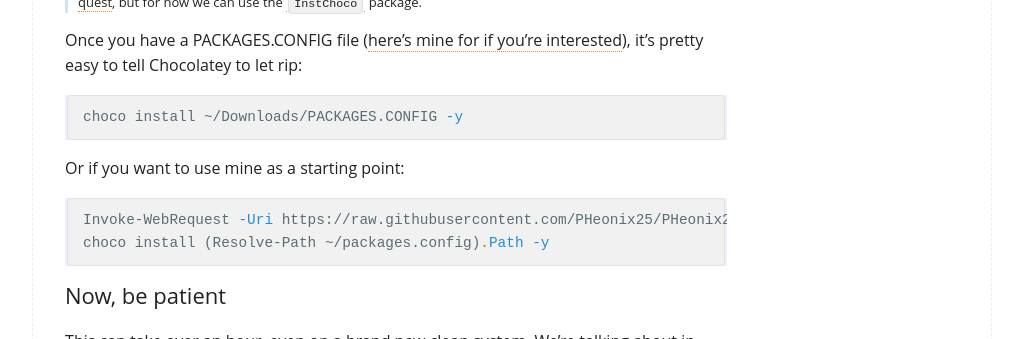
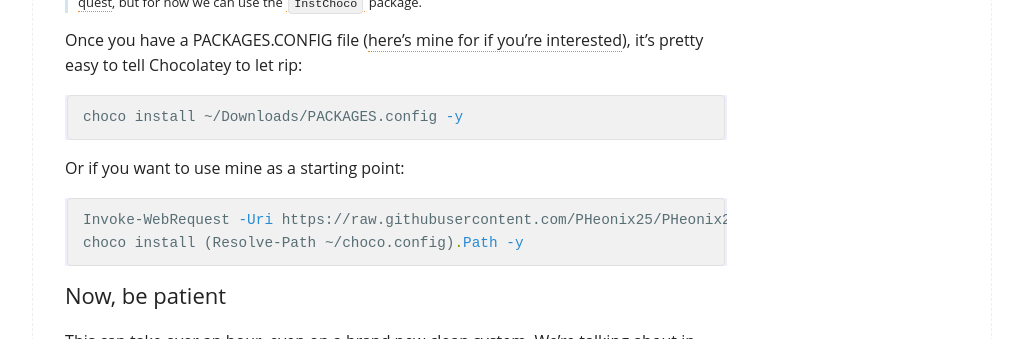
Before and after one commit to PHeonix25/PHeonix25.github.io, a Jekyll site: the page built from _posts/2019-01-28-Chocolatey-and-a-new-machine.md, in a window 1280 px wide and 900 px high, scrolled down 1447 px. Shown: the part 151-490 px from the top of the window, without its empty margins (128-1151 px from the left). Built offline with Jekyll 4.4.1, drawn with Linux system fonts in a browser that asks for light colours; a style sheet for code colours, icons or effects is not loaded.

Commit message:
Renaming PACKAGES.CONFIG to choco.config

````diff
--- a/_posts/2019-01-28-Chocolatey-and-a-new-machine.md
+++ b/_posts/2019-01-28-Chocolatey-and-a-new-machine.md
@@ -53,17 +53,17 @@
 
 > **NOTE:** Unfortunately, Chocolatey doesn't have a command (YET) to export everything that you have installed to a format that it can re-read. You can follow the development of this feature in [this feature request](https://github.com/chocolatey/choco/issues/357), but for now we can use the [`InstChoco`](https://chocolatey.org/packages/instchoco) package.
 
-Once you have a PACKAGES.CONFIG file ([here's mine for if you're interested](/assets/PACKAGES.CONFIG)), it's pretty easy to tell Chocolatey to let rip:
+Once you have a PACKAGES.CONFIG file ([here's mine for if you're interested](/assets/choco.config)), it's pretty easy to tell Chocolatey to let rip:
 
 ```powershell
-choco install ~/Downloads/PACKAGES.CONFIG -y
+choco install ~/Downloads/PACKAGES.config -y
 ```
 
 Or if you want to use mine as a starting point:
 
 ```powershell
-Invoke-WebRequest -Uri https://raw.githubusercontent.com/PHeonix25/PHeonix25.github.io/master/assets/PACKAGES.CONFIG -OutFile ~/packages.config;
-choco install (Resolve-Path ~/packages.config).Path -y
+Invoke-WebRequest -Uri https://raw.githubusercontent.com/PHeonix25/PHeonix25.github.io/master/assets/choco.CONFIG -OutFile ~/choco.config;
+choco install (Resolve-Path ~/choco.config).Path -y
 ```
 
 ## Now, be patient
````
Also changed, not shown: 2 other files.
